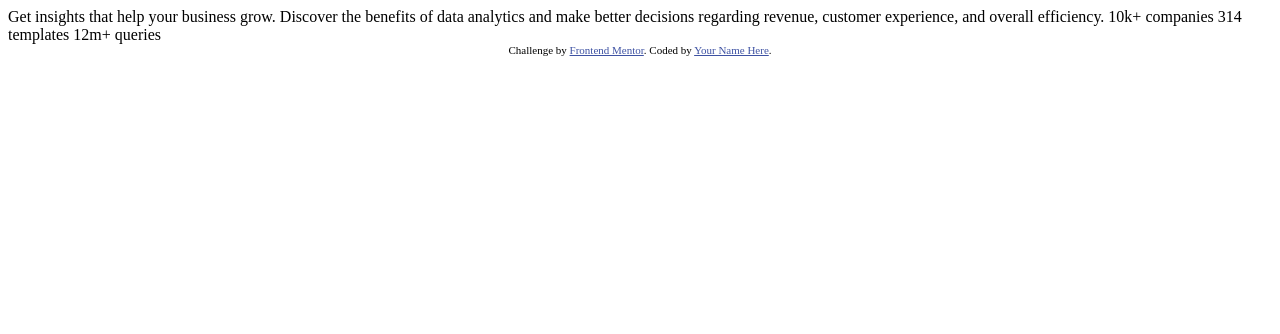
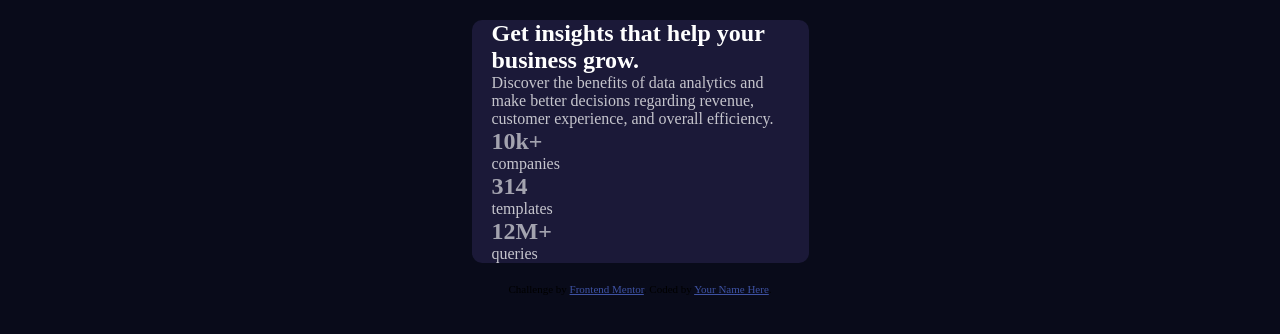
Before and after one commit to Eshan01/stats-preview-card, a plain HTML site: page index.html in a window 1280 px wide. Drawn offline with Linux system fonts and the light colour scheme.

Commit message:
Designing

```diff
--- a/index.html
+++ b/index.html
@@ -2,32 +2,50 @@
 <html lang="en">
 <head>
   <meta charset="UTF-8">
-  <meta name="viewport" content="width=device-width, initial-scale=1.0"> <!-- displays site properly based on user's device -->
+  <meta name="viewport" content="width=device-width, initial-scale=1.0">
+  <link rel="stylesheet" href="styles.css">
 
   <link rel="icon" type="image/png" sizes="32x32" href="./images/favicon-32x32.png">
 
   <title>Frontend Mentor | Stats preview card component</title>
-
-  <!-- Feel free to remove these styles or customise in your own stylesheet 👍 -->
   <style>
     .attribution { font-size: 11px; text-align: center; }
     .attribution a { color: hsl(228, 45%, 44%); }
   </style>
 </head>
 <body>
-
-  Get insights that help your business grow.
-
-  Discover the benefits of data analytics and make better decisions regarding revenue, customer
-  experience, and overall efficiency.
-
-  10k+ companies
-  314 templates
-  12m+ queries
-
+  <section class="card">
+<header>
+  <img src="./images/image-header-mobile.jpg" class="mobile-img" alt="business_view">
+  <img src="./images/image-header-desktop.jpg" class="desktop-img" alt="">
+</header>
+<div class="card-wrapper">
+  <h1>Get insights that help your business grow.</h1>
+<main>
+  <p>Discover the benefits of data analytics and make better decisions regarding revenue, customer
+  experience, and overall efficiency.</p>
+<div class="stat">
+  <div>
+    <h2 class="stat-head">10k+</h2>
+    <p class="stat-para">companies</p>
+  </div>
+  <div>
+    <h2 class="stat-head">314</h2>
+    <p class="stat-para">templates</p>
+  </div>
+  <div>
+    <h2 class="stat-head">12M+</h2>
+    <p class="stat-para">queries</p>
+  </div>
+</div>
+</main>
+</div>
+</section>
+<footer>
   <div class="attribution">
     Challenge by <a href="https://www.frontendmentor.io?ref=challenge" target="_blank">Frontend Mentor</a>.
     Coded by <a href="#">Your Name Here</a>.
   </div>
+</footer>
 </body>
 </html>
--- /dev/null
+++ b/styles.css
@@ -0,0 +1,58 @@
+*,*::before,*::after{
+    margin:0;
+    padding:0;
+}
+html{
+    box-sizing: border-box;
+}
+:root{
+    --Very-dark-blue: hsl(233, 47%, 7%);/*(main background)*/
+    --Dark-desaturated-blue: hsl(244, 38%, 16%);/* (card background)*/
+    --Soft-violet: hsl(277, 64%, 61%);/*(accent)*/
+
+    --White: hsl(0, 0%, 100%);/* (main heading, stats)*/
+    --Slightly-transparent-white: hsla(0, 0%, 100%, 0.75); /* (main paragraph)*/
+    --Slightly-transparent-white-head: hsla(0, 0%, 100%, 0.6);/* (stat headings)*/
+
+}
+body{
+    background-color: var(--Very-dark-blue);
+
+}
+header img{
+    width:100%;
+    opacity: 0.7;
+    background-color: var(--Soft-violet);
+}
+h1{
+    color:var(--White);
+}
+p{
+    color: var(--Slightly-transparent-white);
+}
+.desktop-img{
+    display: none;
+}
+@media (min-width:800px){
+    .mobile-img{
+        display: none;
+    }
+    .desktop-img{
+        display:none;
+    }
+}
+.card{
+    margin: 0 auto;
+    max-width: 337px;
+    width: 90%;
+    background-color: var(--Dark-desaturated-blue);
+    border-radius: 10px;
+
+}
+.card-wrapper{
+    margin: 20px;
+}
+.stat-head{
+    color: var(--Slightly-transparent-white-head);
+    font-weight: bold;
+}
```
